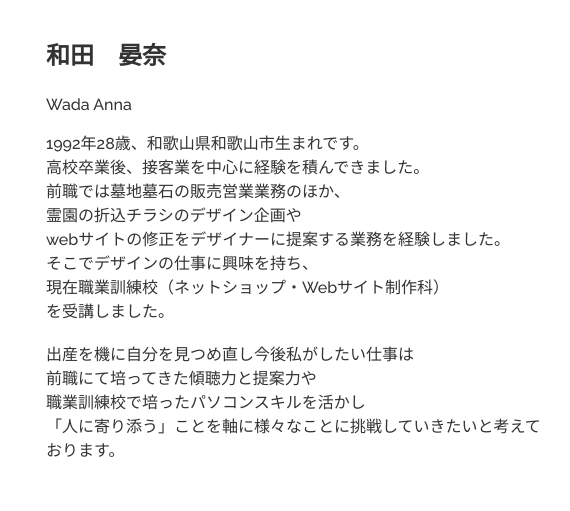
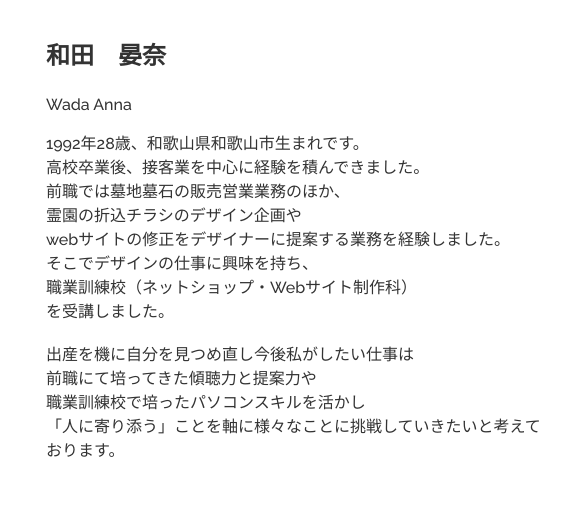
Before and after one commit to wadayananko/portfolio_a, a plain HTML site: page index.html in a window 1280 px wide. Shown: the part 1280-1791 px from the top of the page, 564-1134 px from the left. Drawn offline with nearby package versions, Linux system fonts and the light colour scheme.

Commit message:
Update index.html
更新

```diff
--- a/index.html
+++ b/index.html
@@ -63,10 +63,11 @@ return false;
 霊園の折込チラシのデザイン企画や<br>
 webサイトの修正をデザイナーに提案する業務を経験しました。<br>
 そこでデザインの仕事に興味を持ち、<br>
-現在職業訓練校（ネットショップ・Webサイト制作科）<br>
+職業訓練校（ネットショップ・Webサイト制作科）<br>
 を受講しました。<br><br>
 出産を機に自分を見つめ直し今後私がしたい仕事は<br>
-前職にて培ってきた傾聴力と提案力や<br>職業訓練校で培ったパソコンスキルを活かし<br>
+前職にて培ってきた傾聴力と提案力や<br>
+職業訓練校で培ったパソコンスキルを活かし<br>
 「人に寄り添う」ことを軸に様々なことに挑戦していきたいと考えております。<br>
 <p>
 </div>
```
